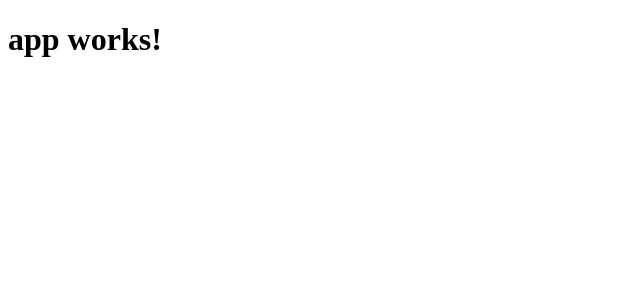
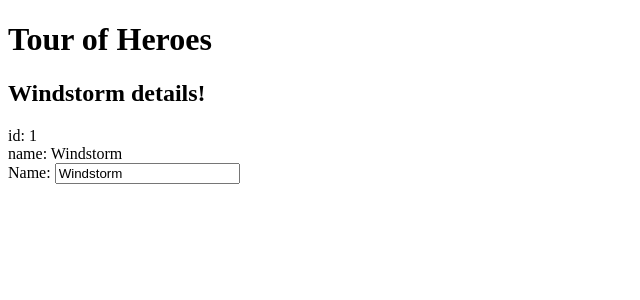
Before and after one commit to lokeshdevnani/angular2-heroes, an Angular app: page / in a window 1280 px wide. Shown: the top 300 px of the page, without its empty margins (0-640 px from the left). Built offline with nearby package versions, Linux system fonts and the light colour scheme.

Commit message:
hero editor done

```diff
--- a/src/app/app.component.html
+++ b/src/app/app.component.html
@@ -1,3 +1,8 @@
-<h1>
-  {{title}}
-</h1>
+<h1>{{title}}</h1>
+  <h2>{{hero.name}} details!</h2>
+  <div><label>id: </label>{{hero.id}}</div>
+  <div><label>name: </label>{{hero.name}}</div>
+  <div>
+    <label>Name: </label>
+    <input [(ngModel)]="hero.name" placeholder="name" />
+  </div>
--- a/src/app/app.component.ts
+++ b/src/app/app.component.ts
@@ -1,4 +1,9 @@
 import { Component } from '@angular/core';
+
+export class Hero {
+  id : number;
+  name : string;
+}
 
 @Component({
   selector: 'app-root',
@@ -6,5 +11,9 @@ import { Component } from '@angular/core';
   styleUrls: ['./app.component.css']
 })
 export class AppComponent {
-  title = 'app works!';
+  title = 'Tour of Heroes';
+  hero : Hero = {
+    id: 1,
+    name : 'Windstorm'
+  }
 }
```
